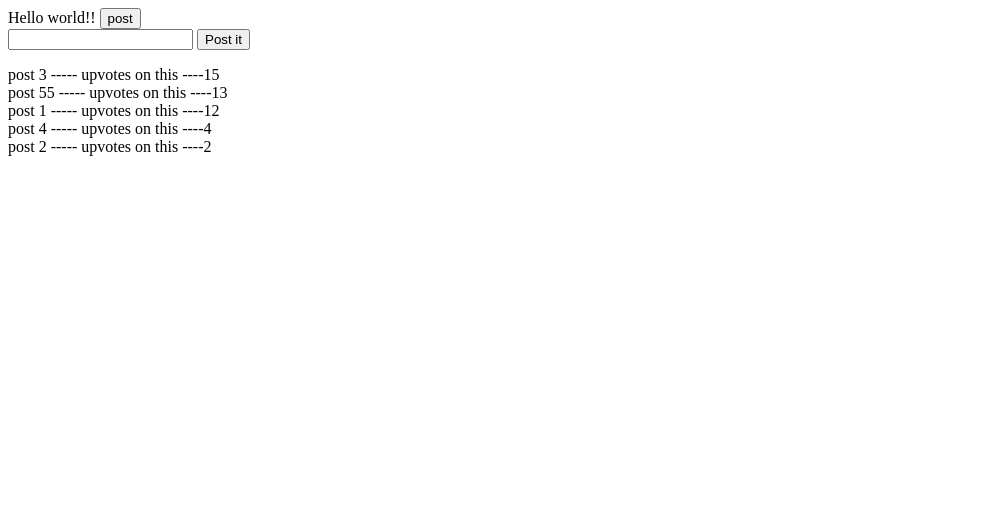
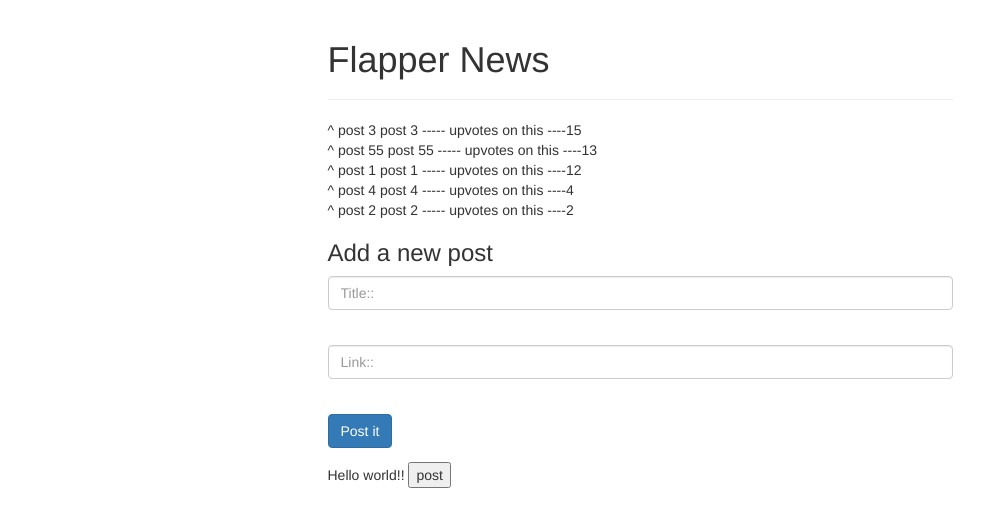
Before and after one commit to prash071/testMEAN, a plain HTML site: page index.html in a window 1280 px wide. Shown: the whole page, without its empty margins (0-1008 px from the left). Drawn offline with nearby package versions, Linux system fonts and the light colour scheme.

Commit message:
- style added -other form params

```diff
--- a/app.js
+++ b/app.js
@@ -17,9 +17,18 @@ app.controller('MainCtrl',[
 
 	$scope.addPostByUser=function(){
 		if (!$scope.title||$scope.title===''){return;}
-		$scope.posts.push({title:$scope.title,up:0});
+		$scope.posts.push({
+			title:$scope.title,
+			link:$scope.link,
+			up:0});
 		$scope.title='';
-	}
+		$scope.link='';
+	};
+
+	$scope.increaseUpvotes=function (post){
+		post.up +=1;
+	};
+
 
 
 
--- a/index.html
+++ b/index.html
@@ -1,23 +1,43 @@
 <html>
 <head>
 	<title>My First Angular App!!</title>
+	<link href="http://maxcdn.bootstrapcdn.com/bootstrap/3.2.0/css/bootstrap.min.css" rel="stylesheet">
 	<script src="http://ajax.googleapis.com/ajax/libs/angularjs/1.3.10/angular.min.js"></script>
 	<script src="app.js"></script>
+	 <style> .glyphicon-thumbs-up { cursor:pointer } </style>
 </head>
 <body ng-app="flapperNews" ng-controller="MainCtrl">
-	<div>
-		{{test}}
-		<button ng-click="addPost()">post</button>
-		<form ng-submit="addPostByUser()">
-			<input type="text" ng-model="title"></input>
-			<button type="submit">Post it</button>
-		</form>
-	</div>
-	<div ng-repeat="post in posts | orderBy:'-up' ">
-		{{post.title}} ----- upvotes on this ----{{post.up}}
+	<div class="row">
+		<div class="col-md-6 col-md-offset-3">
+
+			<div class="page-header">
+				<h1> Flapper News </h1>
+			</div>
+			<div ng-repeat="post in posts | orderBy:'-up' ">
+				<span ng-click="increaseUpvotes(post)">^</span>
+				<a ng-show="post.link" href="{{post.link}}"> {{post.title}}</a>
+				<span ng-hide="post.link">{{post.title}}</span>
+				{{post.title}} ----- upvotes on this ----{{post.up}}
+
+			</div>
+			<form ng-submit="addPostByUser()" style="margin-top:30 px;">
+				<h3> Add a new post </h3>
+				<div class="form-group">
+					<input type="text" class="form-control "placeholder="Title::"ng-model="title"></input>
+				</div>
+				<br>
+				<div class="form-group">
+					<input type="text" class="form-control" placeholder="Link::" ng-model="link"></input>
+				</div>
+				<br>
+				<button type="submit" class="btn btn-primary">Post it</button>
+			</form>
+			{{test}}
+			<button ng-click="addPost()">post</button>
+
+		</div>
 
 	</div>
 
-
 </body>
 </html>
```
